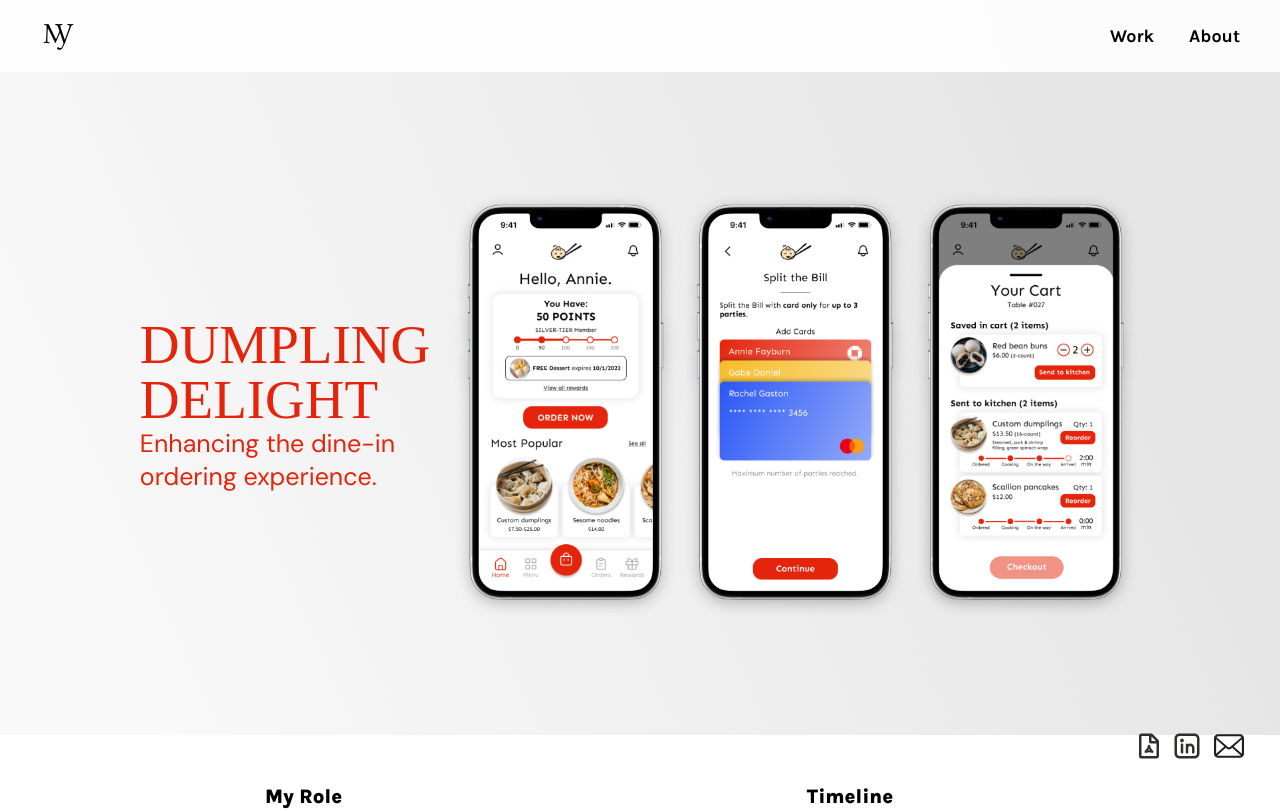
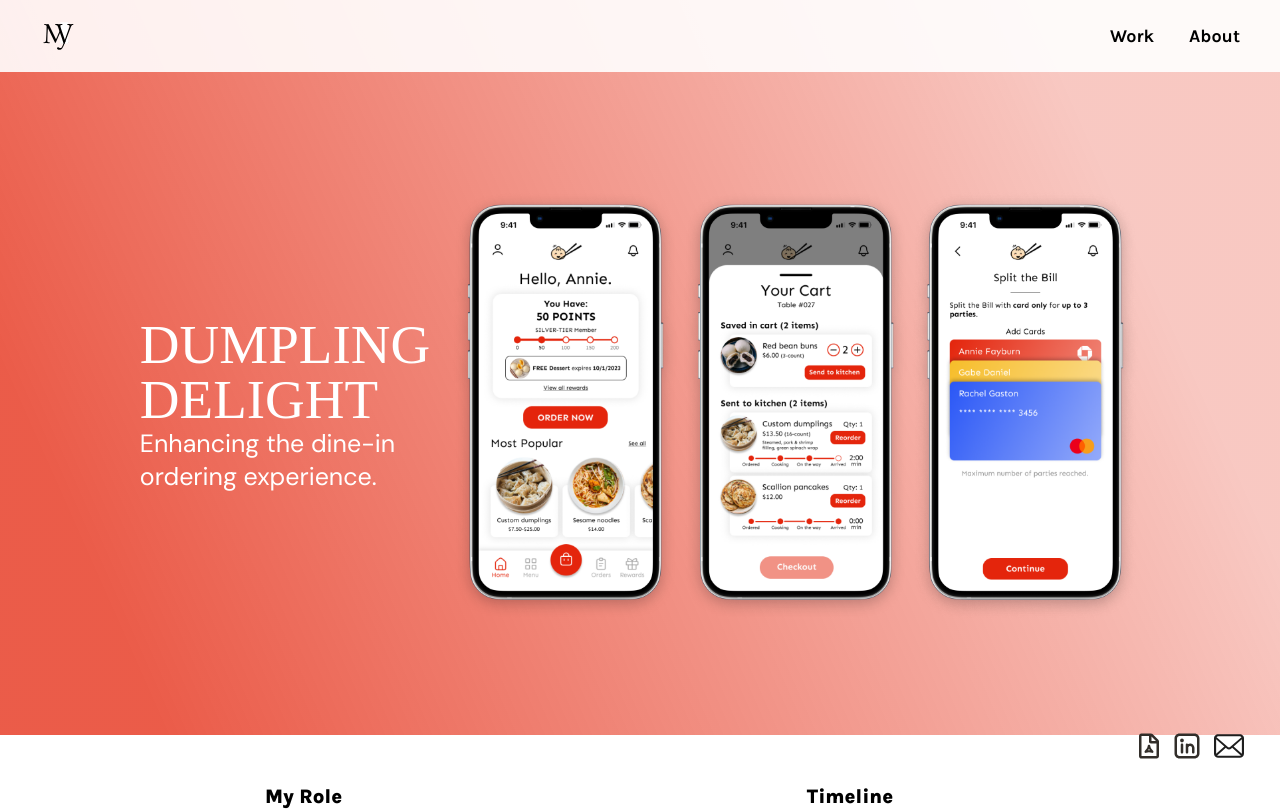
Before and after one commit to maxyuan6717/meg-personal, a React (Create React App) app: page /dumpling-delight in a window 1280 px wide. Shown: the top 811 px of the page. Built offline with nearby package versions, Linux system fonts and the light colour scheme; a web font is replaced by a local one.

Commit message:
update some stylesd

```diff
--- a/src/pages/Dumpling.jsx
+++ b/src/pages/Dumpling.jsx
@@ -32,20 +32,20 @@ export const Dumpling = () => {
       <Navbar fixed />
       <Styled.Header>
         <div>
-          <Text type="cursive-c1" color="red" lineHeight={55}>
+          <Text type="cursive-c1" color="white" lineHeight={55}>
             DUMPLING
             <br />
             DELIGHT
           </Text>
-          <Text type="text-t4" color="red">
+          <Text type="text-t4" color="white">
             Enhancing the dine-in
             <br />
             ordering experience.
           </Text>
         </div>
         <Styled.Phone src={Phone1} />
+        <Styled.Phone src={Phone3} />
         <Styled.Phone src={Phone2} />
-        <Styled.Phone src={Phone3} />
       </Styled.Header>
       <Styled.Content>
         <Styled.IntroSection>
--- a/src/pages/Dumpling.styles.js
+++ b/src/pages/Dumpling.styles.js
@@ -8,8 +8,8 @@ export const Header = styled(Row)`
   padding: 190px 0 115px 0;
   background: linear-gradient(
     246deg,
-    #e5e5e5 15.53%,
-    rgba(229, 229, 229, 0.25) 89.74%
+    rgba(228, 37, 12, 0.25) 15.53%,
+    rgba(228, 37, 12, 0.75) 89.74%
   );
   justify-content: center;
 
```
